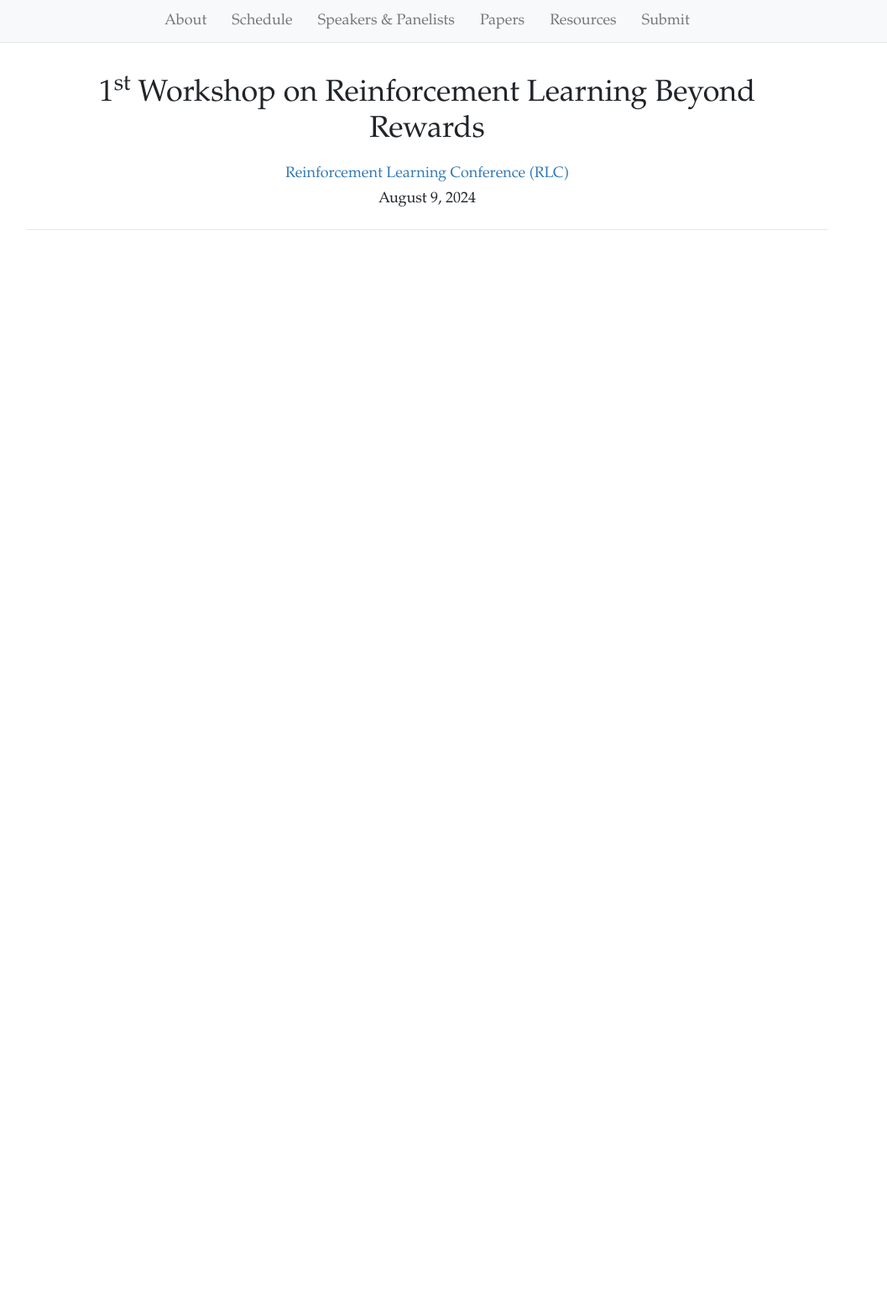
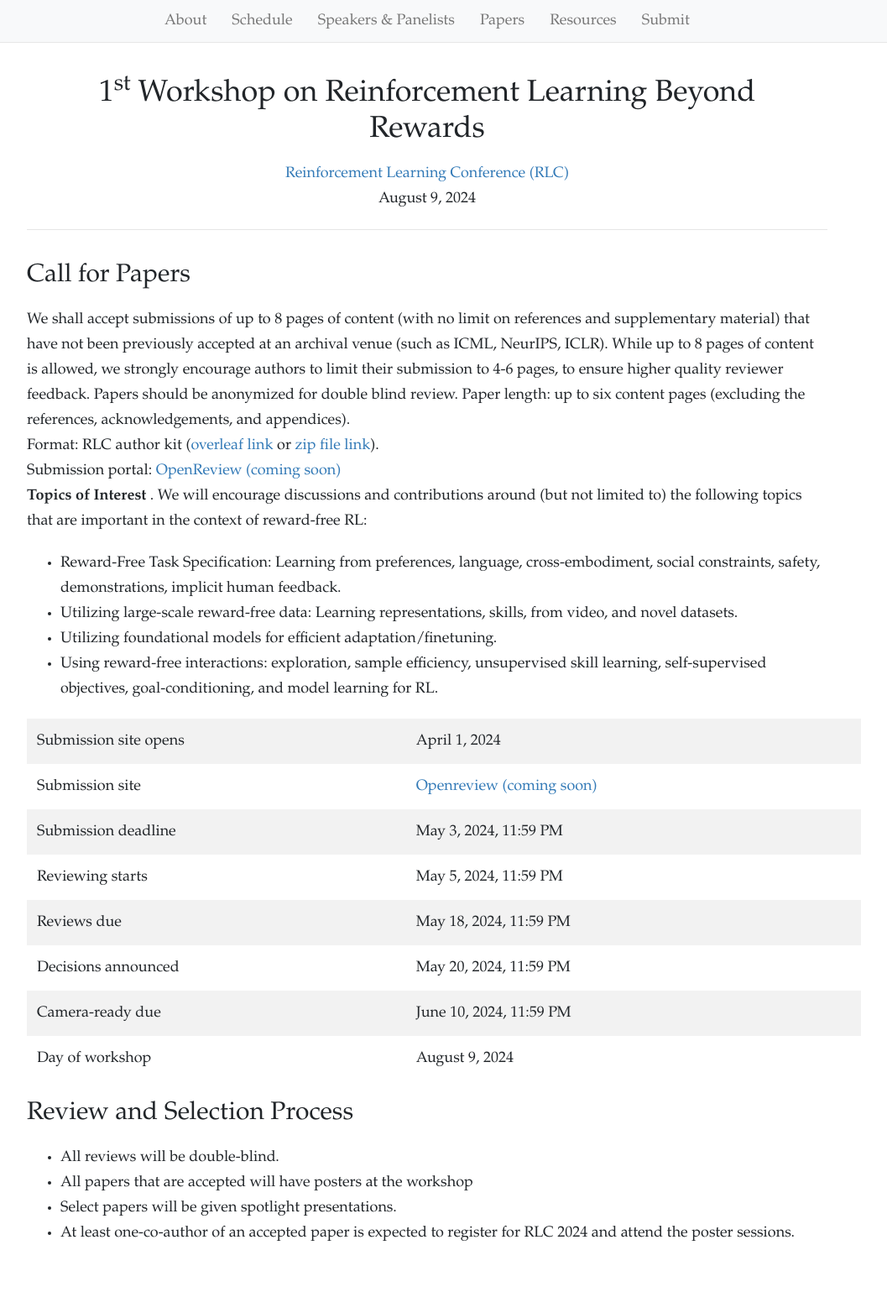
Before and after one commit to rlbrew-workshop/rlbrew-workshop.github.io, a Jekyll site: the page built from submit.html, in a window 1280 px wide. Shown: the whole page at 84% size, without its empty margins (131-1188 px from the left). Built offline with Jekyll 4.4.1, drawn with Linux system fonts in a browser that asks for light colours; nearby versions of some CDN libraries; before the commit the page ends 900 px from its top, so only the background shows below that.

Commit message:
Add templates

```diff
--- a/format.html
+++ b/format.html
@@ -3,7 +3,7 @@
 ---
 
 <div class="row">
-<p>The workshop will be fully in person, though we will keep recordings of the talks if tiem permits.
+<p>The workshop will be fully in person and livestreamed, though we will keep recordings of the talks if time permits.
 </p>
 </div>
 <!-- <p><b>Quick Links:</b></p>
--- a/submit.html
+++ b/submit.html
@@ -1,3 +1,76 @@
 ---
 layout: default
 ---
+
+
+<h2> Call for Papers </h2>
+
+
+<p>
+
+    We shall accept submissions of up to 8 pages of content (with no limit on references and supplementary material) that have not been previously accepted at an archival venue (such as ICML, NeurIPS, ICLR). While up to 8 pages of content is allowed, we strongly encourage authors to limit their submission to 4-6 pages, to ensure higher quality reviewer feedback. Papers should be anonymized for double blind review.
+
+    Paper length: up to six content pages (excluding the references, acknowledgements, and appendices). <br>
+
+    Format: RLC author kit  (<a href="https://www.overleaf.com/read/vjybmmvfkpbx#040bda">overleaf link</a> or <a href="rlbrew_template.zip">zip file link</a>). <br>
+
+    Submission portal: <a href="">OpenReview (coming soon)</a> <br>
+
+    <b> Topics of Interest </b>. We will encourage discussions and contributions around (but not limited to) the following topics that are important in the context of reward-free RL:
+</p>
+<ul>
+    <li> Reward-Free Task Specification: Learning from  preferences, language, cross-embodiment, social constraints, safety, demonstrations, implicit human feedback. </li>
+    <li> Utilizing large-scale reward-free data: Learning representations, skills, from video, and novel datasets. </li>
+    <li> Utilizing foundational models for efficient adaptation/finetuning.</li>
+    <li> Using reward-free interactions: exploration, sample efficiency, unsupervised skill learning, self-supervised objectives, goal-conditioning, and model learning for RL. </li>
+</ul>
+
+
+
+
+<table class="table table-striped">
+    <tbody>
+      <tr>
+        <td>Submission site opens</td>
+        <td> April 1, 2024</td>
+      </tr>
+      <tr>
+        <td>Submission site</td>
+        <td><a href="">Openreview (coming soon)</a></td>
+      </tr>
+      <tr>
+        <td>Submission deadline</td>
+        <td> May 3, 2024, 11:59 PM </td>
+      </tr>
+      <tr>
+        <td>Reviewing starts</td>
+        <td> May 5, 2024, 11:59 PM </td>
+      </tr>
+      <tr>
+        <td>Reviews due</td>
+        <td> May 18, 2024, 11:59 PM</td>
+      </tr>
+      <tr>
+        <td>Decisions announced</td>
+        <td> May 20, 2024, 11:59 PM </td>
+      </tr>
+      <tr>
+        <td>Camera-ready due</td>
+        <td> June 10, 2024, 11:59 PM </td>
+      </tr>
+      <tr>
+        <td>Day of workshop</td>
+        <td> August 9, 2024</td>
+      </tr>
+    </tbody>
+  </table>
+
+
+<h2> Review and Selection Process </h2>
+
+<ul>
+    <li> All reviews will be double-blind. </li>
+    <li> All papers that are accepted will have posters at the workshop </li>
+    <li> Select papers will be given spotlight presentations. </li>
+    <li> At least one-co-author of an accepted paper is expected to register for RLC 2024 and attend the poster sessions. </li>
+</ul>
```
Also changed, not shown: index.html (+2 -9 lines), 1 other file.
